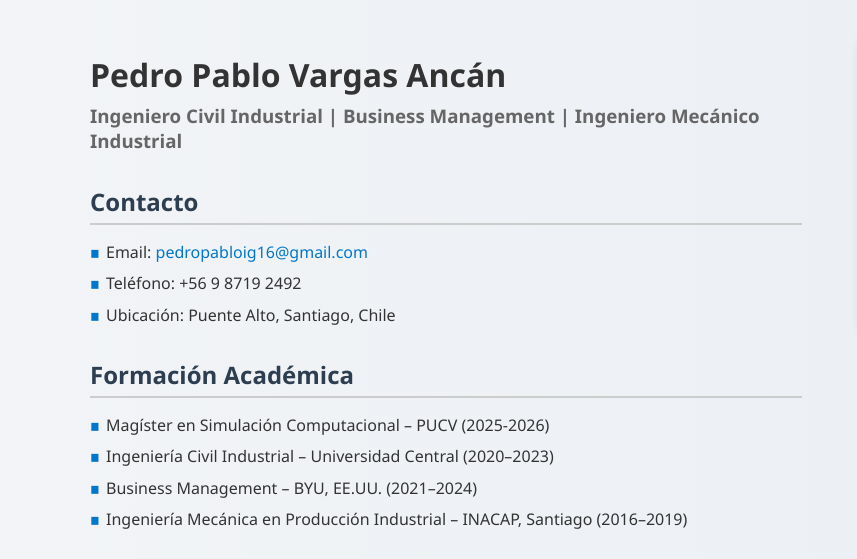
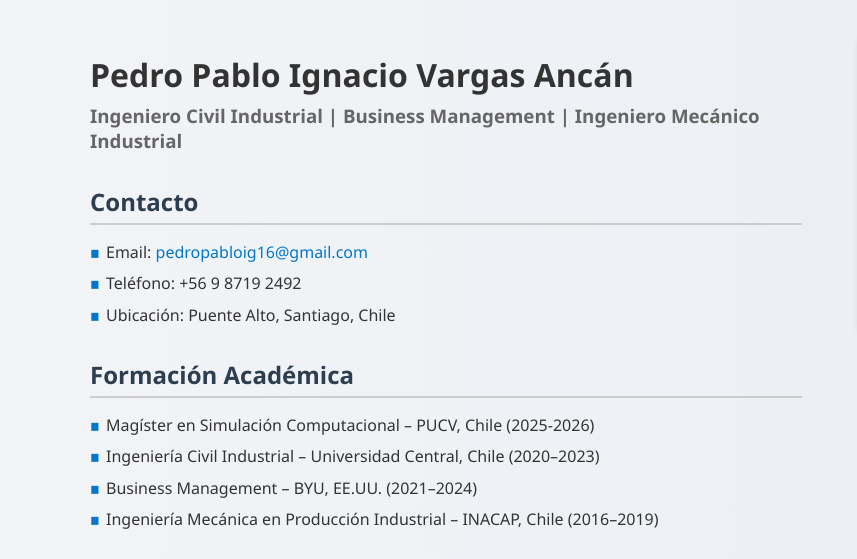
Before and after one commit to Peter19191/peter19191.github.io, a plain HTML site: page index.html in a window 1280 px wide. Shown: the top 559 px of the page, 0-857 px from the left. Drawn offline with Linux system fonts and the light colour scheme; grey boxes are pictures that could not be loaded.

Commit message:
Update index.html
cv

```diff
--- a/index.html
+++ b/index.html
@@ -83,7 +83,7 @@
   <div class="wrapper">
     <div class="left-column">
       <header>
-        <h1>Pedro Pablo Vargas Ancán</h1>
+        <h1>Pedro Pablo Ignacio Vargas Ancán</h1>
         <h3>Ingeniero Civil Industrial | Business Management | Ingeniero Mecánico Industrial</h3>
       </header>
 
@@ -99,10 +99,10 @@
       <section>
         <h2>Formación Académica</h2>
         <ul>
-          <li>Magíster en Simulación Computacional – PUCV (2025-2026)</li>
-          <li>Ingeniería Civil Industrial – Universidad Central (2020–2023)</li>
+          <li>Magíster en Simulación Computacional – PUCV, Chile (2025-2026)</li>
+          <li>Ingeniería Civil Industrial – Universidad Central, Chile (2020–2023)</li>
           <li>Business Management – BYU, EE.UU. (2021–2024)</li>
-          <li>Ingeniería Mecánica en Producción Industrial – INACAP, Santiago (2016–2019)</li>
+          <li>Ingeniería Mecánica en Producción Industrial – INACAP, Chile (2016–2019)</li>
         </ul>
       </section>
 
```
